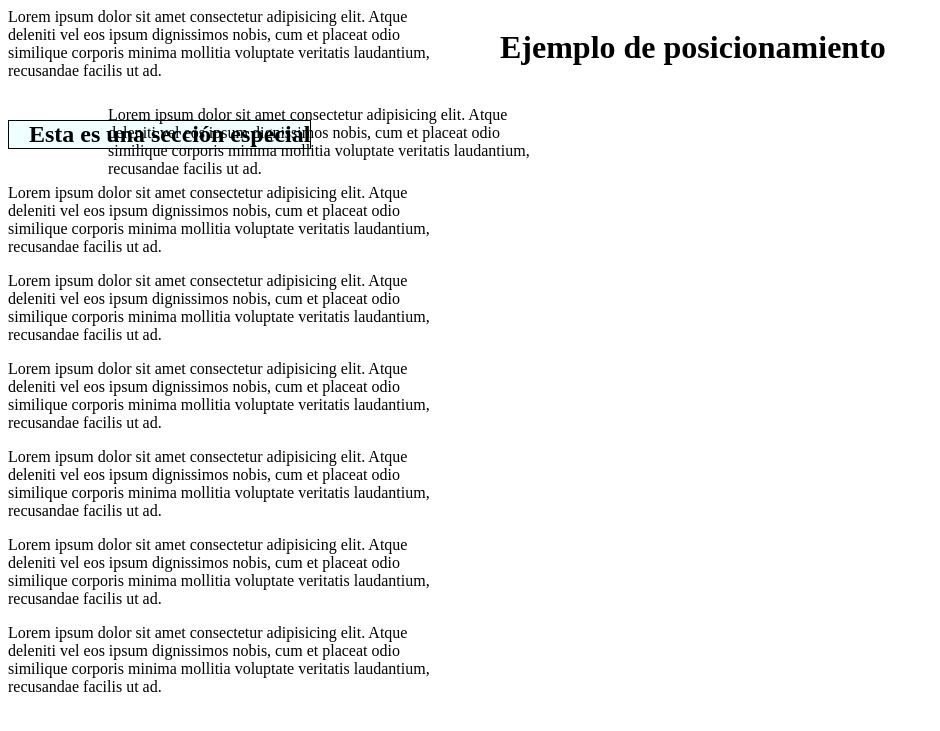
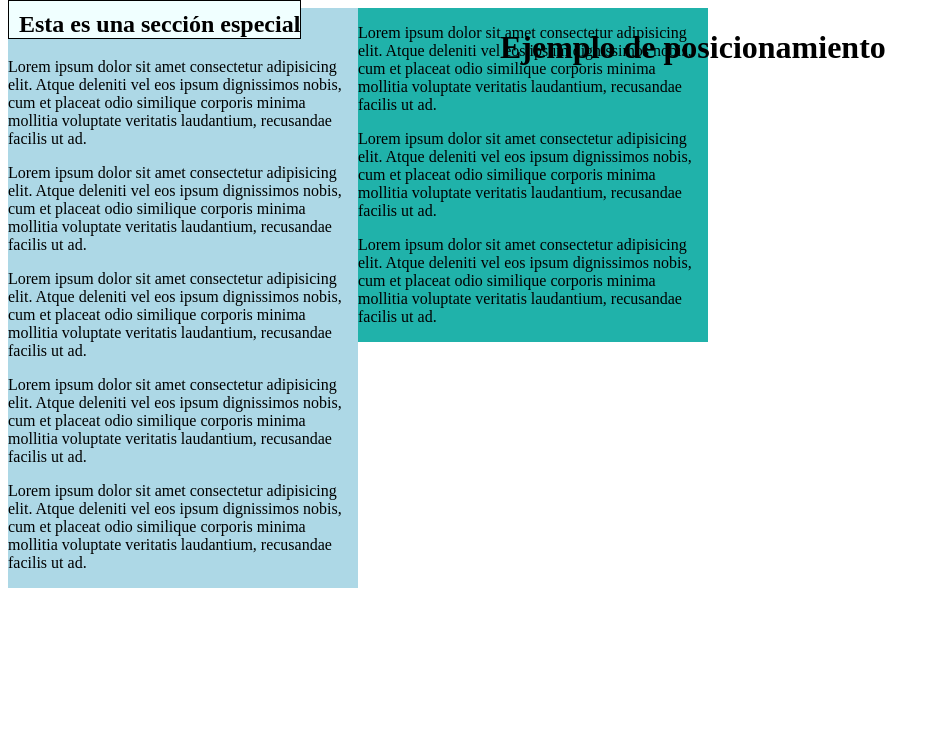
Before and after one commit to crjhoan/crjhoan.github.io, a PHP site: page /posicionamiento.html in a window 1280 px wide. Shown: the top 731 px of the page, without its empty margins (0-940 px from the left). Run offline with PHP 8.4, Linux system fonts and the light colour scheme.

Commit message:
16 de febrero de 2018

```diff
--- a/tecweb/ejemplos-css/posicionamiento/posicionamiento.css
+++ b/tecweb/ejemplos-css/posicionamiento/posicionamiento.css
@@ -14,15 +14,32 @@ h1 {
 }
 
 p {
-    width: 450px;
     z-index: 10;
 }
 
 h2 {
     background-color: azure;
     border: 1px solid;
-    padding-left: 20px;
+    padding-left: 10px;
     position: fixed;
-    top: 100px;
-    z-index: 0;
+    top: 0px;
+    z-index: 1;
+    padding-top: 10px;
+    margin-top: 0px;
 }
+
+#primero {
+    margin-top: 50px;
+}
+
+.columna1 {
+    background-color: lightblue;
+    float: left;
+    width: 350px;
+}
+
+.columna2 {
+    background-color: lightseagreen;
+    float: left;
+    width: 350px;
+}
--- a/tecweb/ejemplos-css/posicionamiento/posicionamiento.html
+++ b/tecweb/ejemplos-css/posicionamiento/posicionamiento.html
@@ -6,14 +6,18 @@
     </head>
     <body>
         <h1>Ejemplo de posicionamiento</h1>
-        <p>Lorem ipsum dolor sit amet consectetur adipisicing elit. Atque deleniti vel eos ipsum dignissimos nobis, cum et placeat odio similique corporis minima mollitia voluptate veritatis laudantium, recusandae facilis ut ad.</p>
-        <p class="ejemplo-relativo">Lorem ipsum dolor sit amet consectetur adipisicing elit. Atque deleniti vel eos ipsum dignissimos nobis, cum et placeat odio similique corporis minima mollitia voluptate veritatis laudantium, recusandae facilis ut ad.</p>
-        <p>Lorem ipsum dolor sit amet consectetur adipisicing elit. Atque deleniti vel eos ipsum dignissimos nobis, cum et placeat odio similique corporis minima mollitia voluptate veritatis laudantium, recusandae facilis ut ad.</p>
-        <p>Lorem ipsum dolor sit amet consectetur adipisicing elit. Atque deleniti vel eos ipsum dignissimos nobis, cum et placeat odio similique corporis minima mollitia voluptate veritatis laudantium, recusandae facilis ut ad.</p>
-        <p>Lorem ipsum dolor sit amet consectetur adipisicing elit. Atque deleniti vel eos ipsum dignissimos nobis, cum et placeat odio similique corporis minima mollitia voluptate veritatis laudantium, recusandae facilis ut ad.</p>
+        <div class="columna1">
+            <p id="primero">Lorem ipsum dolor sit amet consectetur adipisicing elit. Atque deleniti vel eos ipsum dignissimos nobis, cum et placeat odio similique corporis minima mollitia voluptate veritatis laudantium, recusandae facilis ut ad.</p>
+            <p class="ejemplo-relativ">Lorem ipsum dolor sit amet consectetur adipisicing elit. Atque deleniti vel eos ipsum dignissimos nobis, cum et placeat odio similique corporis minima mollitia voluptate veritatis laudantium, recusandae facilis ut ad.</p>
+            <p>Lorem ipsum dolor sit amet consectetur adipisicing elit. Atque deleniti vel eos ipsum dignissimos nobis, cum et placeat odio similique corporis minima mollitia voluptate veritatis laudantium, recusandae facilis ut ad.</p>
+            <p class="ejemplo-relativ">Lorem ipsum dolor sit amet consectetur adipisicing elit. Atque deleniti vel eos ipsum dignissimos nobis, cum et placeat odio similique corporis minima mollitia voluptate veritatis laudantium, recusandae facilis ut ad.</p>
+            <p>Lorem ipsum dolor sit amet consectetur adipisicing elit. Atque deleniti vel eos ipsum dignissimos nobis, cum et placeat odio similique corporis minima mollitia voluptate veritatis laudantium, recusandae facilis ut ad.</p>
+        </div>
         <h2>Esta es una sección especial</h2>
-        <p>Lorem ipsum dolor sit amet consectetur adipisicing elit. Atque deleniti vel eos ipsum dignissimos nobis, cum et placeat odio similique corporis minima mollitia voluptate veritatis laudantium, recusandae facilis ut ad.</p>
-        <p>Lorem ipsum dolor sit amet consectetur adipisicing elit. Atque deleniti vel eos ipsum dignissimos nobis, cum et placeat odio similique corporis minima mollitia voluptate veritatis laudantium, recusandae facilis ut ad.</p>
-        <p>Lorem ipsum dolor sit amet consectetur adipisicing elit. Atque deleniti vel eos ipsum dignissimos nobis, cum et placeat odio similique corporis minima mollitia voluptate veritatis laudantium, recusandae facilis ut ad.</p>
+        <div class="columna2">
+            <p>Lorem ipsum dolor sit amet consectetur adipisicing elit. Atque deleniti vel eos ipsum dignissimos nobis, cum et placeat odio similique corporis minima mollitia voluptate veritatis laudantium, recusandae facilis ut ad.</p>
+            <p>Lorem ipsum dolor sit amet consectetur adipisicing elit. Atque deleniti vel eos ipsum dignissimos nobis, cum et placeat odio similique corporis minima mollitia voluptate veritatis laudantium, recusandae facilis ut ad.</p>
+            <p>Lorem ipsum dolor sit amet consectetur adipisicing elit. Atque deleniti vel eos ipsum dignissimos nobis, cum et placeat odio similique corporis minima mollitia voluptate veritatis laudantium, recusandae facilis ut ad.</p>
+        </div>
     </body>
 </html>
```
Also changed, not shown: tecweb/ejemplos-css/ejemplo-posicionamiento/bicicletas.css (added, +14 -0 lines), tecweb/ejemplos-css/ejemplo-posicionamiento/bicicletas.html (added, +35 -0 lines).
